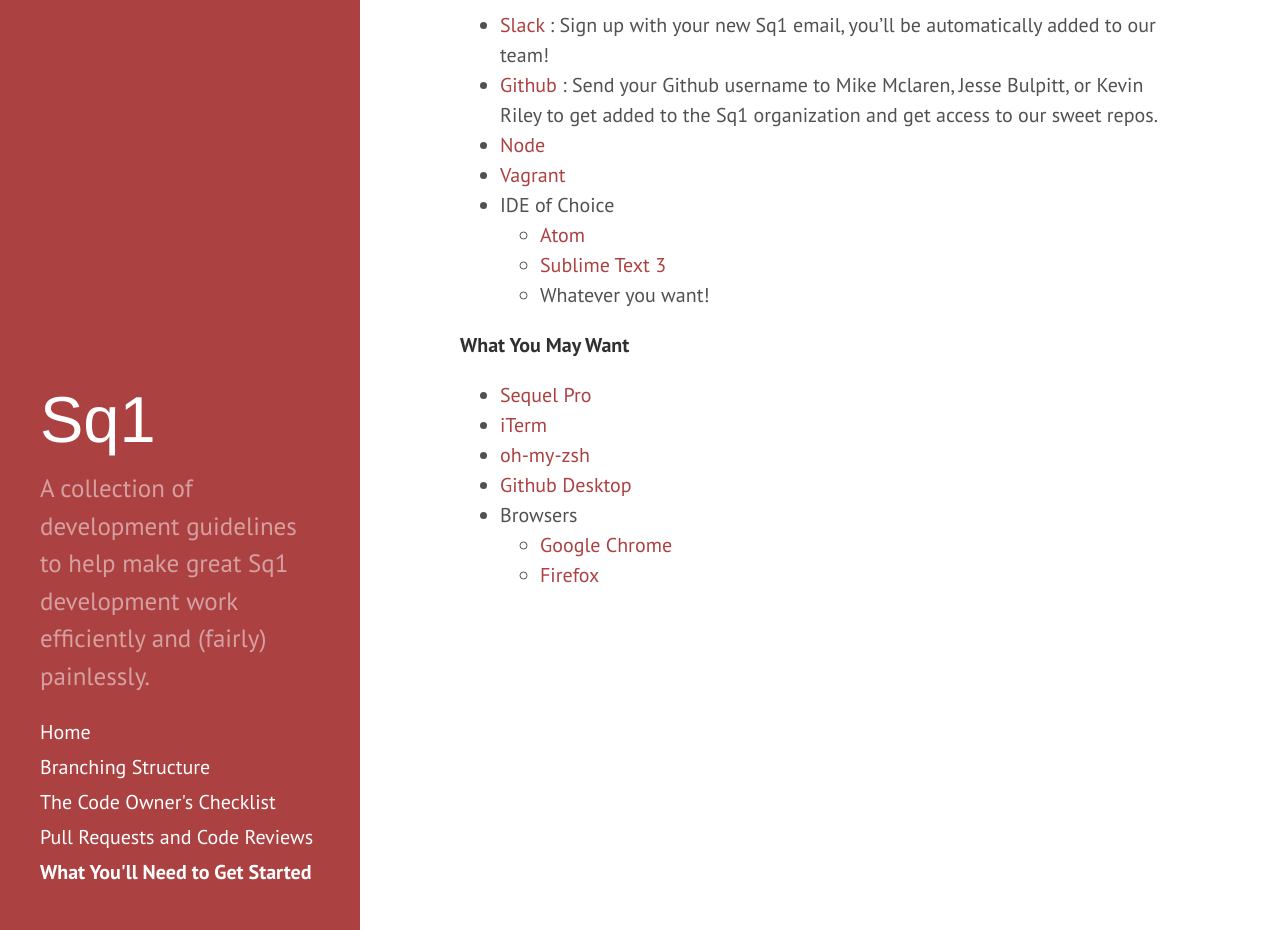
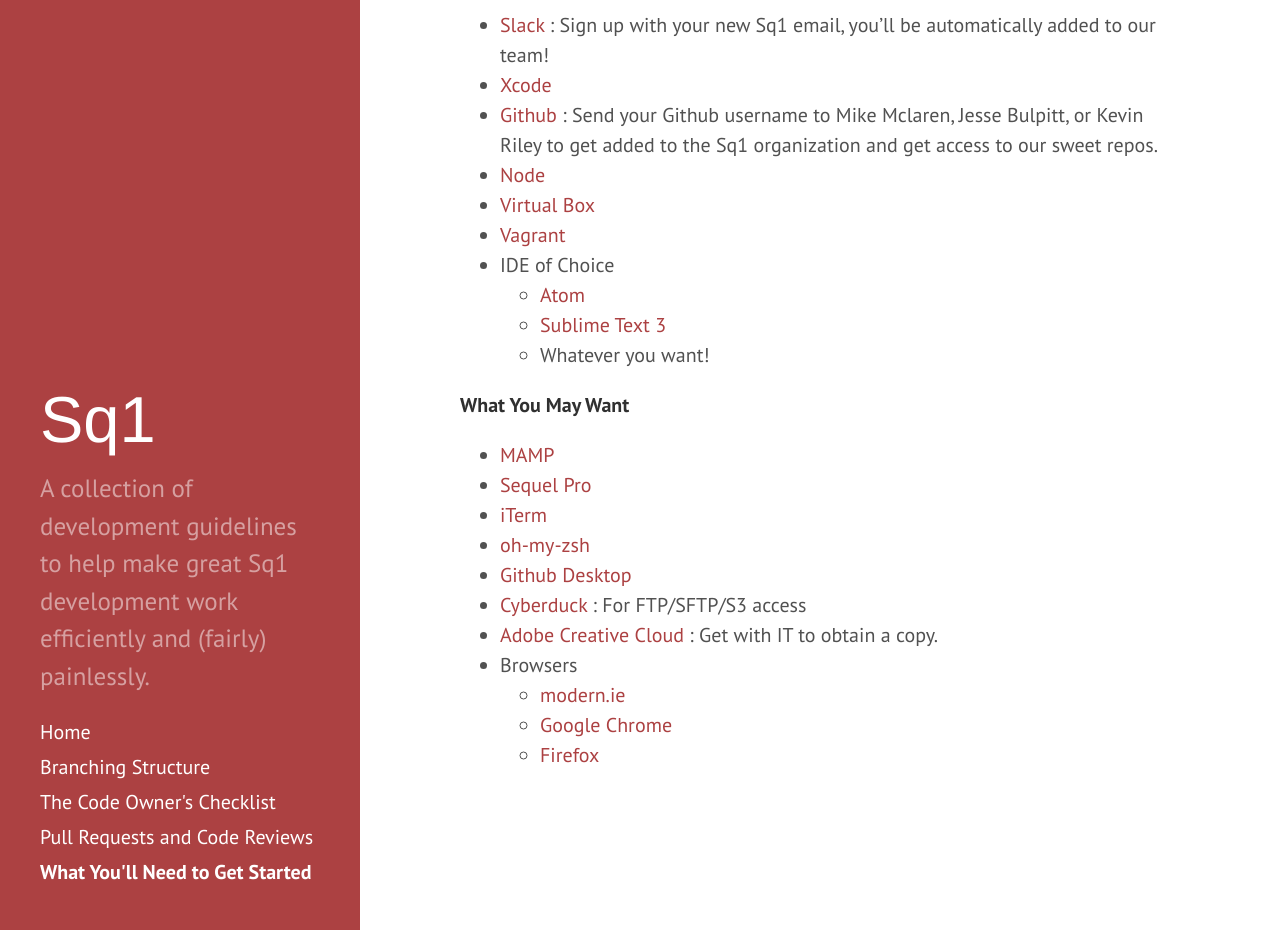
Before and after one commit to sq1agency/dev-guidelines, a Jekyll site: the page built from What-Youll-Need-To-Get-Started.md, in a window 1280 px wide and 1250 px high. Shown: the part 320-1250 px from the top of the window. Built offline with Jekyll 4.4.1, drawn with Linux system fonts in a browser that asks for light colours; Markdown is read by kramdown in place of the engine named in the settings.

Commit message:
added some additional tools and links

```diff
--- a/What-Youll-Need-To-Get-Started.md
+++ b/What-Youll-Need-To-Get-Started.md
@@ -13,10 +13,12 @@ __What You Need__
 
 - [Slack](https://slack.com/) : Sign up with your new Sq1 email, you'll
 be automatically added to our team!
+- [Xcode](https://developer.apple.com/xcode/)
 - [Github](https://github.com) : Send your Github username to Mike Mclaren,
 Jesse Bulpitt, or Kevin Riley to get added to the Sq1 organization and get
 access to our sweet repos.
 - [Node](https://nodejs.org/en/)
+- [Virtual Box](https://www.virtualbox.org/wiki/Downloads)
 - [Vagrant](https://www.vagrantup.com/)
 - IDE of Choice
 	- [Atom](https://atom.io/)
@@ -25,10 +27,14 @@ access to our sweet repos.
 
 __What You May Want__
 
+- [MAMP](https://www.mamp.info/en/)
 - [Sequel Pro](http://www.sequelpro.com/)
 - [iTerm](https://www.iterm2.com/index.html)
 - [oh-my-zsh](https://github.com/robbyrussell/oh-my-zsh)
 - [Github Desktop](https://desktop.github.com/)
+- [Cyberduck](https://cyberduck.io/?l=en) : For FTP/SFTP/S3 access
+- [Adobe Creative Cloud](http://www.adobe.com/creativecloud.html) : Get with IT to obtain a copy.
 - Browsers
+	- [modern.ie](https://dev.modern.ie/tools/vms/mac/)
 	- [Google Chrome](https://www.google.com/chrome/)
 	- [Firefox](https://www.mozilla.org/en-US/firefox/new/)
```
